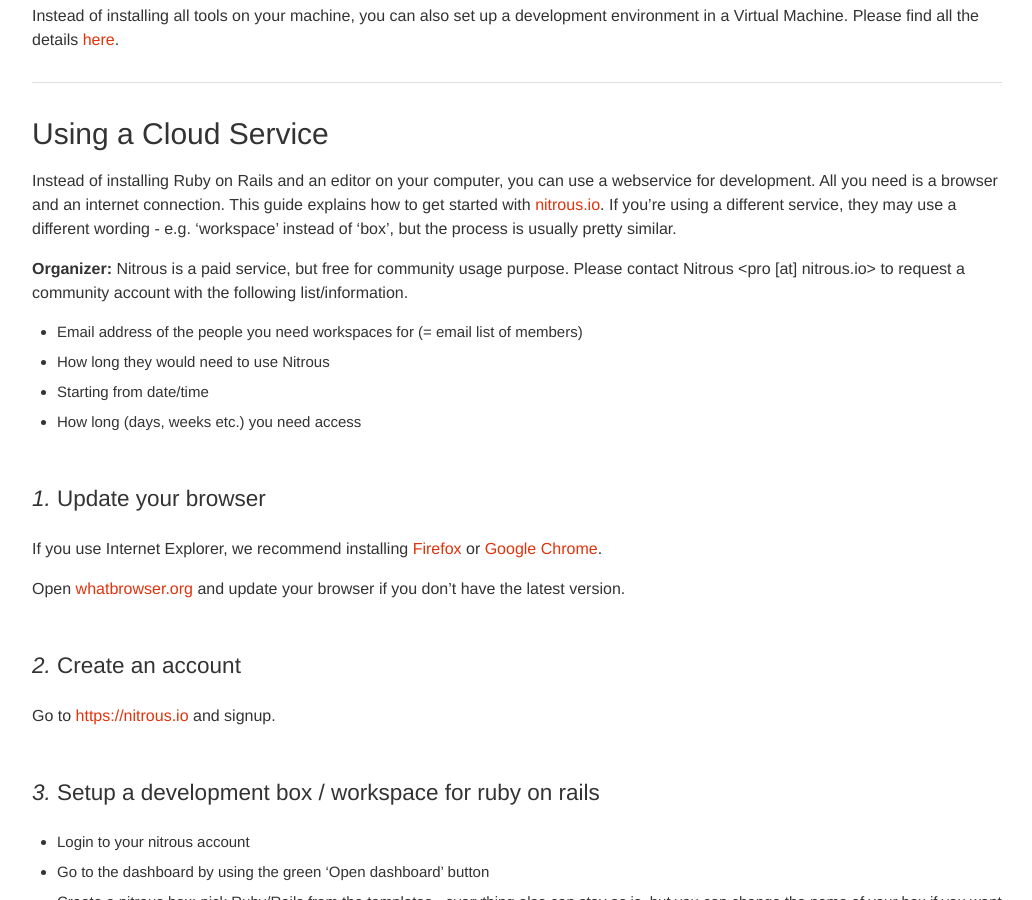
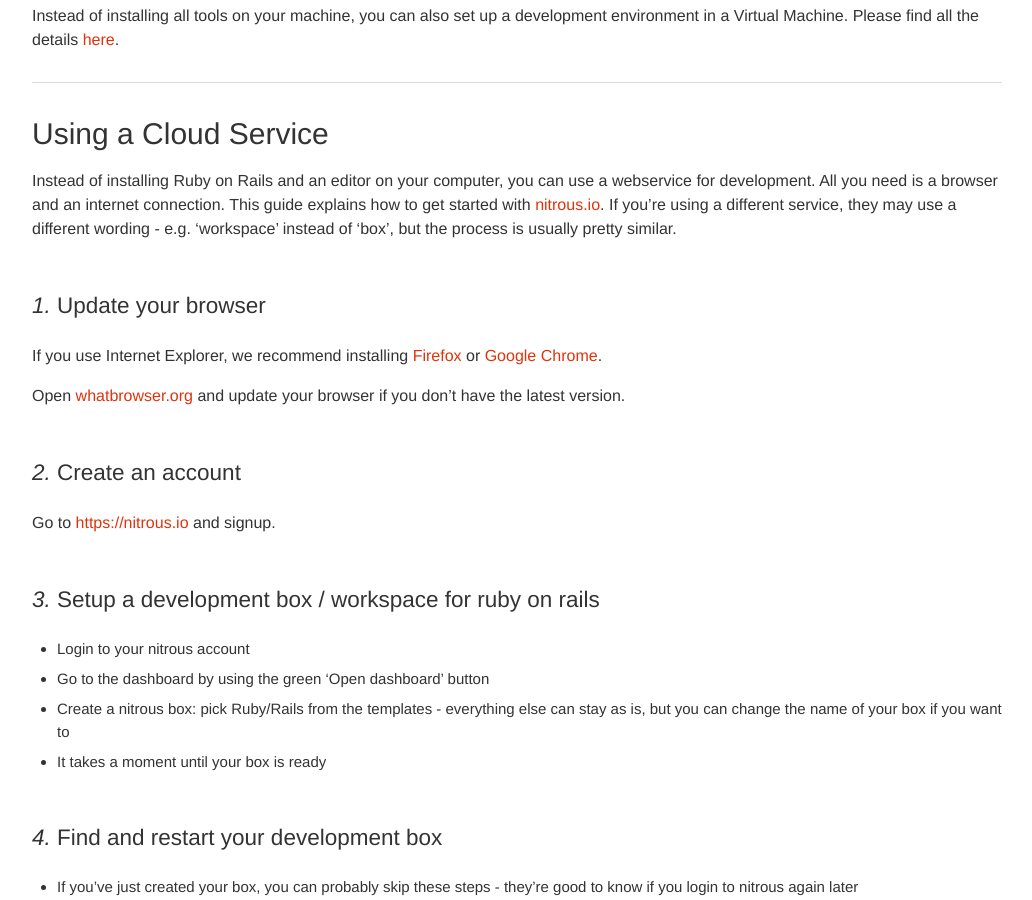
Before and after one commit to railsgirls/guides.railsgirls.com, a Jekyll site: the page built from _posts/2013-05-02-install.markdown, in a window 1280 px wide and 900 px high, scrolled down 7014 px. Shown: the whole window, without its empty margins (53-1085 px from the left). Built offline with Jekyll 4.4.1, drawn with Linux system fonts in a browser that asks for light colours; nearby versions of some CDN libraries.

Commit message:
update instructions for nitrous since free tier was reintroduced

```diff
--- a/_posts/2013-05-02-install.markdown
+++ b/_posts/2013-05-02-install.markdown
@@ -289,13 +289,6 @@
 
 Instead of installing Ruby on Rails and an editor on your computer, you can use a webservice for development. All you need is a browser and an internet connection. This guide explains how to get started with [nitrous.io](https://nitrous.io). If you're using a different service, they may use a different wording - e.g. 'workspace' instead of 'box', but the process is usually pretty similar.
 
-**Organizer:** Nitrous is a paid service, but free for community usage purpose. Please contact Nitrous <pro [at] nitrous.io> to request a community account with the following list/information.
-
-- Email address of the people you need workspaces for (= email list of members)
-- How long they would need to use Nitrous
-- Starting from date/time
-- How long (days, weeks etc.) you need access
-
 ### *1.* Update your browser
 
 If you use Internet Explorer, we recommend installing [Firefox](mozilla.org/firefox) or [Google Chrome](google.com/chrome).
```
